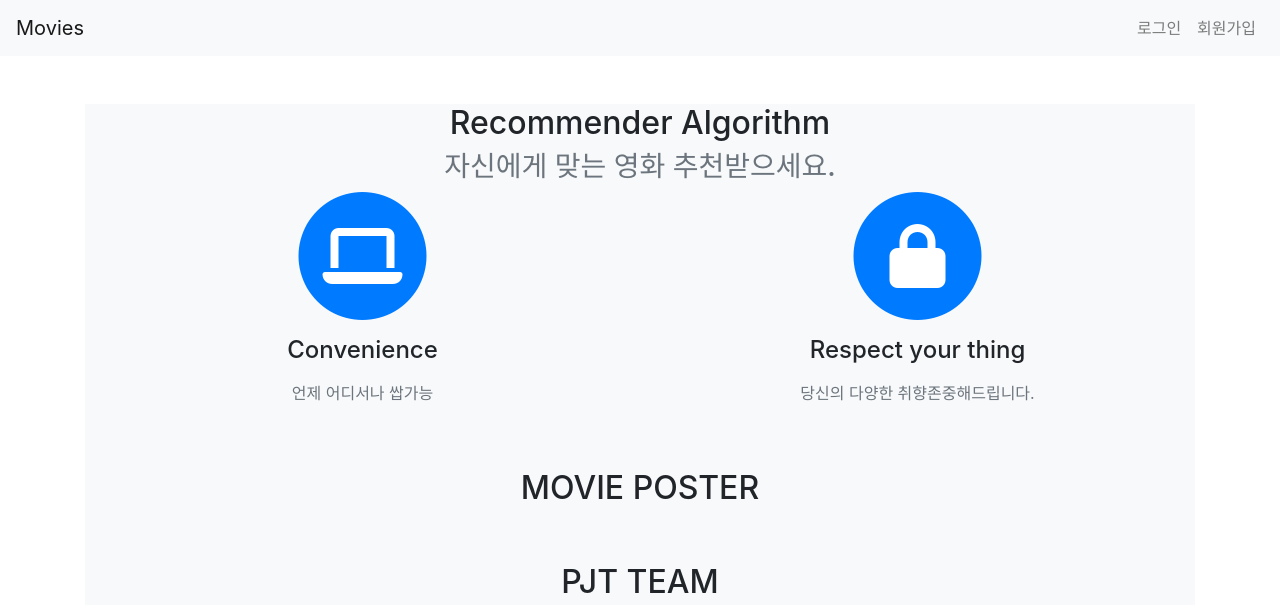
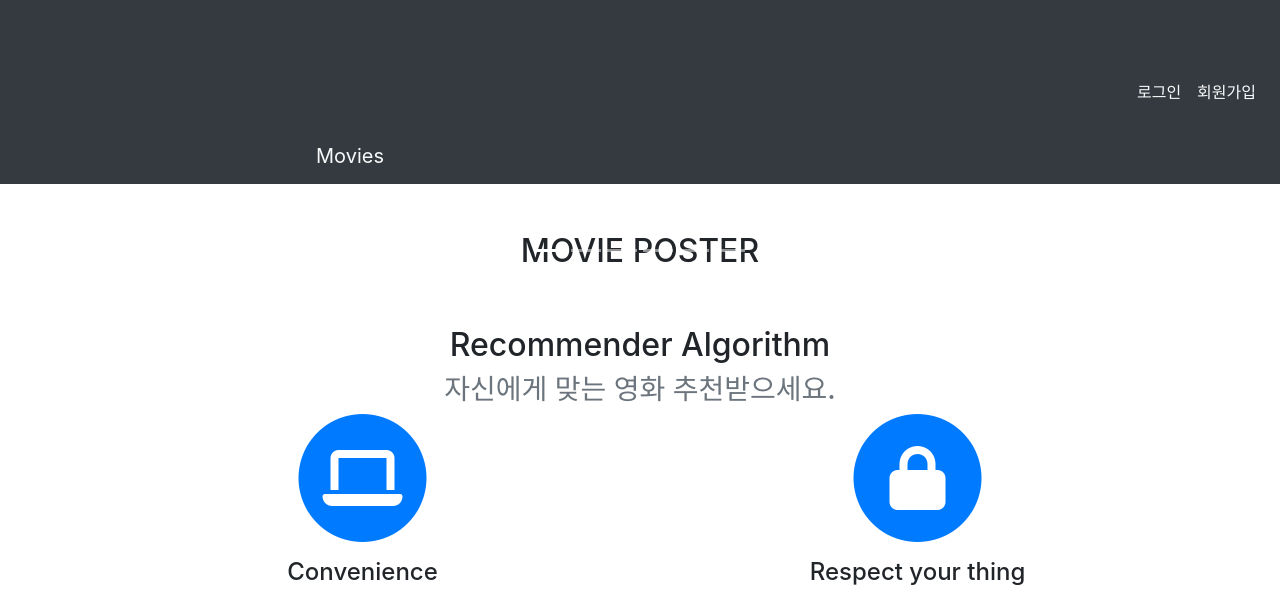
Before and after one commit to kyeongseok-lee/final_pjt, a Django app: template movies/templates/movies/index.html in a window 1280 px wide. Shown: the top 605 px of the page. Run offline with Django 3.2, Linux system fonts and the light colour scheme; the template is opened without the code that fills it, so the values that code supplies are empty; a map, chart or similar area stays blank; some libraries are stand-ins or nearby versions.

Commit message:
realms | merge

```diff
--- a/movies/templates/movies/index.html
+++ b/movies/templates/movies/index.html
@@ -3,7 +3,46 @@
 
 {% block content %}
 <div class="bg-light">
-<section class="page-section mt-5" id="services">
+<!-- Poster -->
+<section class="page-section bg-white mt-5" id="portfolio">
+  <div class="container">
+    <div class="text-center">
+        <h2 class="section-heading text-uppercase">Movie Poster</h2>
+    </div>
+    <div id="carouselExampleIndicators" class="carousel slide" data-ride="carousel">
+        <ol class="carousel-indicators">
+          <li data-target="#carouselExampleIndicators" data-slide-to="0" class="active"></li>
+          <li data-target="#carouselExampleIndicators" data-slide-to="1"></li>
+          <li data-target="#carouselExampleIndicators" data-slide-to="2"></li>
+          <li data-target="#carouselExampleIndicators" data-slide-to="3"></li>
+          <li data-target="#carouselExampleIndicators" data-slide-to="4"></li>
+          <li data-target="#carouselExampleIndicators" data-slide-to="5"></li>
+        </ol>
+        <div class="carousel-inner">
+          {% for movie in movies %}
+          {% if forloop.counter == 1 %}
+          <div class="carousel-item active">
+          {% else %}
+          <div class="carousel-item">
+          {% endif %}
+            <img src="https://image.tmdb.org/t/p/w1280{{ movie.poster_path }}" class="rounded mx-auto d-block w-75" alt="{{ movie.title }}">
+            </div>
+          {% endfor %}
+          </div>
+          <a class="carousel-control-prev" href="#carouselExampleIndicators" role="button" data-slide="prev">
+            <span class="carousel-control-prev-icon" aria-hidden="true"></span>
+            <span class="sr-only">Previous</span>
+          </a>
+          <a class="carousel-control-next" href="#carouselExampleIndicators" role="button" data-slide="next">
+            <span class="carousel-control-next-icon" aria-hidden="true"></span>
+            <span class="sr-only">Next</span>
+          </a>
+        </div>
+      </div>
+    </div>
+</section>
+
+<section class="page-section mt-5 bg-white" id="services">
   <div class="container">
       <div class="text-center">
           <h2 class="section-heading">Recommender Algorithm</h2>
@@ -23,57 +62,9 @@
       </div>
   </div>
 </section>
-<!-- Poster -->
-<section class="page-section bg-light mt-5" id="portfolio">
-  <div class="container">
-    <div class="text-center">
-        <h2 class="section-heading text-uppercase">Movie Poster</h2>
-    </div>
-    <div class="row">
-      {% for movie in movies %}
-      <div class="col-lg-4 col-sm-6 mb-4">
-        <div class="portfolio-item">
-          <div class="portfolio-hover">
-            <a class="portfolio-link" data-toggle="modal" data-target="#movie-{{page.id}}" href="#portfolioModal1">
-              <img class="img-fluid" src="https://image.tmdb.org/t/p/w1280{{ movie.poster_path }}" alt="">
-            </a>
-            <div class="portfolio-caption">
-              <div class="portfolio-caption-heading">{{ movie.title }} | {{ movie.popularity }}</div>
-              <div class="portfolio-caption-subheading text-muted">{{ movie.original_title }}</div>
-            </div>
-          </div>
-        </div>
-      </div>
-      <div class="portfolio-modal modal fade" id="movie-{{page.id}}" tabindex="-1" role="dialog" aria-hidden="true">
-        <div class="modal-dialog">
-            <div class="modal-content">
-                <div class="close-modal" data-dismiss="modal"><img src="assets/img/close-icon.svg" alt="Close modal" /></div>
-                <div class="container">
-                    <div class="row justify-content-center">
-                        <div class="col-lg-8">
-                            <div class="modal-body">
-                                <!-- Project Details Go Here-->
-                                <h2 class="text-uppercase">{{ movie.title }}</h2>
-                                <p class="item-intro text-muted">{{ movie.original_title }}</p>
-                                <img class="img-fluid d-block mx-auto" src="https://image.tmdb.org/t/p/w1280{{ movie.poster_path }}" alt="">
-                                <p>{{ movie.overview }}</p>
-                                <ul class="list-inline">
-                                    <li>{{ movie.release_date }}</li>
-                                    <li>{{ movie.genres }}</li>
-                                </ul>
-                            </div>
-                        </div>
-                    </div>
-                </div>
-            </div>
-        </div>
-      </div>
-      {% endfor %}
-    </div>
-  </div>
-</section>
+
 <!-- Team-->
-<section class="page-section bg-light mt-5" id="team">
+<section class="page-section bg-white mt-5" id="team">
     <div class="container">
         <div class="text-center">
             <h2 class="section-heading text-uppercase">PJT team</h2>
@@ -104,7 +95,7 @@
         <div class="row align-items-center">
             <div class="col-lg-5 text-lg-left">Copyright © SSAFY THIRD CLASS 2020</div>
             <div class="col-lg-3 my-3 my-lg-0">
-                <a class="btn btn-dark btn-social mx-3" href="#!"><i class="fab fa-facebook-f"></i></a><a class="btn btn-dark btn-social mx-3" href="#!"><i class="fab fa-linkedin-in"></i></a>
+                <a class="btn btn-primary btn-social mx-3" href="#!"><i class="fab fa-facebook-f"></i></a><a class="btn btn-info btn-social mx-3" href="#!"><i class="fab fa-linkedin-in"></i></a>
             </div>
             <div class="col-lg-4 text-lg-right"><a class="mr-3" href="#!">Privacy Policy</a><a href="#!">Terms of Use</a></div>
         </div>
--- a/templates/base.html
+++ b/templates/base.html
@@ -12,8 +12,8 @@
   <title>MovieMovie!!</title>
 </head>
 <body>
-  <nav class="navbar navbar-expand-lg navbar-light bg-light">
-    <a class="navbar-brand" href="{% url 'movies:index' %}">Movies</a>
+  <nav class="navbar navbar-expand-lg bg-dark">
+    <a class="navbar-brand text-light" href="{% url 'movies:index' %}"><canvas id=c></canvas>Movies</a>
     <button class="navbar-toggler" type="button" data-toggle="collapse" data-target="#navbarNav" aria-controls="navbarNav" aria-expanded="false" aria-label="Toggle navigation">
       <span class="navbar-toggler-icon"></span>
     </button>
@@ -21,17 +21,17 @@
       <ul class="navbar-nav ml-auto">
         {% if request.user.is_authenticated %}
         <li class="nav-item">
-          <a class="nav-link" href="{% url 'accounts:profile' request.user.username %}">환영합니다! {{ request.user.username }}님:) </a>
+          <a class="nav-link text-light" href="{% url 'accounts:profile' request.user.username %}"><button class="btn btn-secondary btn-circle m-1"><i class="fa fa-wrench"></i></button></a>
         </li>
         <li class="nav-item">
-          <a class="nav-link" href="{% url 'accounts:logout' %}">로그아웃</a>
+          <a class="nav-link text-light" href="{% url 'accounts:logout' %}">로그아웃</a>
         </li>
         {% else %}
         <li class="nav-item">
-          <a class="nav-link" href="{% url 'accounts:login' %}">로그인</a>
+          <a class="nav-link text-light" href="{% url 'accounts:login' %}">로그인</a>
         </li>
         <li class="nav-item">
-          <a class="nav-link" href="{% url 'accounts:signup' %}">회원가입</a>
+          <a class="nav-link text-light" href="{% url 'accounts:signup' %}">회원가입</a>
         </li>
         {% endif %}
       </ul>
```
Also changed, not shown: static/bootstrap/css/docs.css (added, +20 -0 lines), static/bootstrap/css/bootstrap.css. Lines whose indentation alone changed are shown as unchanged.
